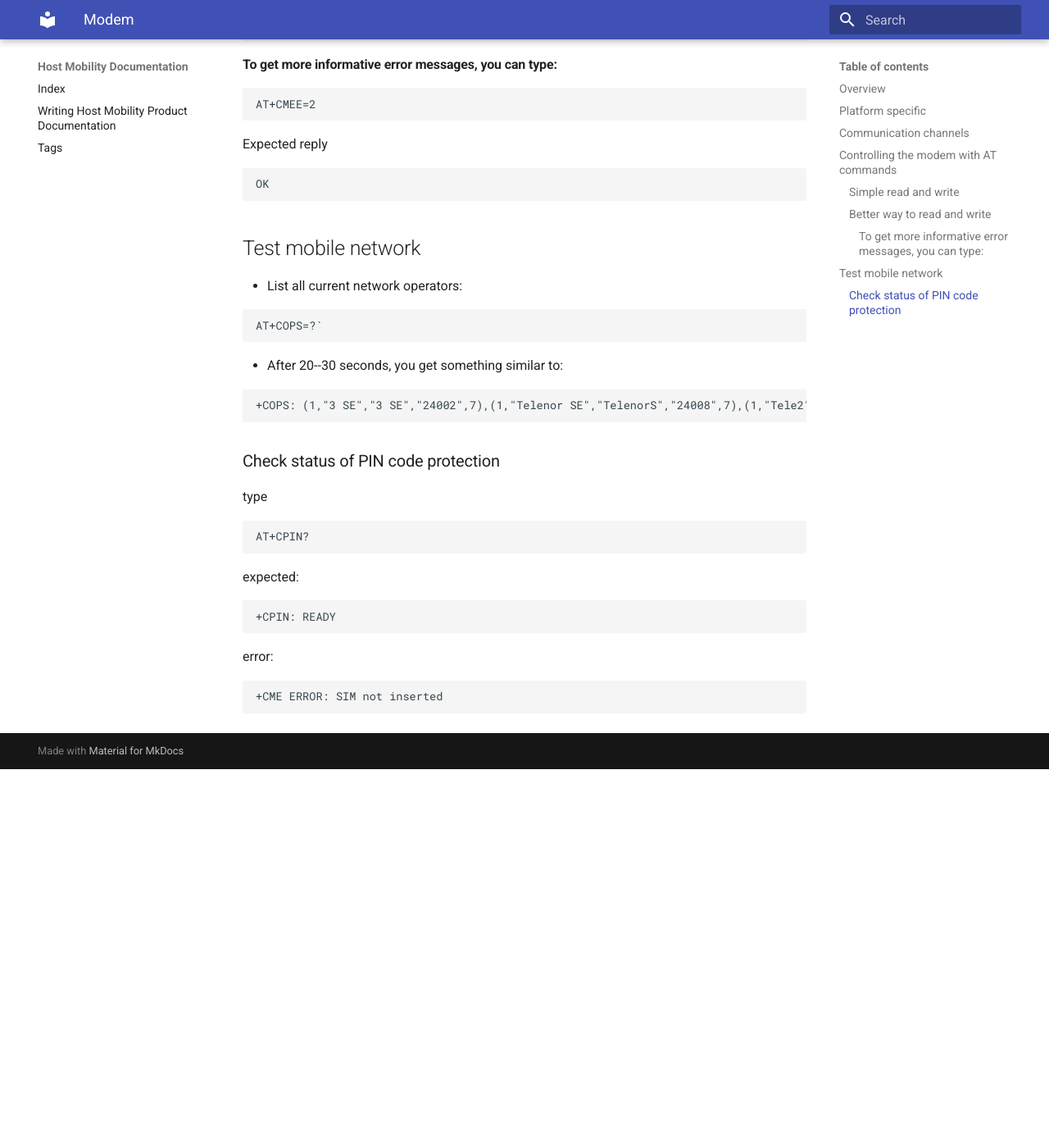
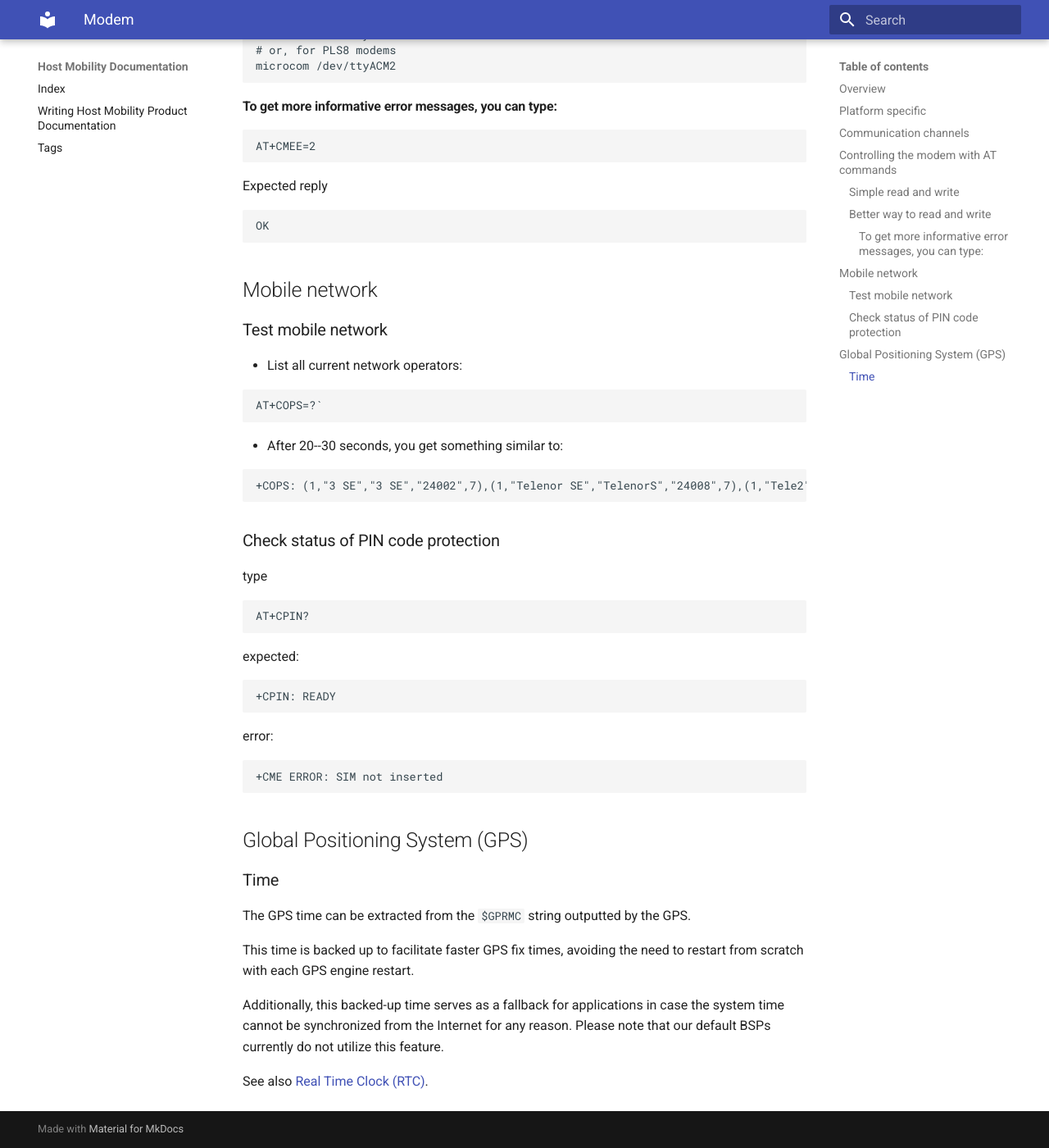
Before and after one commit to hostmobility/documentation, an MkDocs documentation site: the page built from docs/interfaces/modem/modem.md, in a window 1280 px wide and 1400 px high, scrolled down 1418 px. Shown: the whole window at 82% size. Built offline with MkDocs 1.6.1 and Material for MkDocs 9.7.7, drawn with Linux system fonts in a browser that asks for light colours; before the commit the page ends 2356 px from its top, so only the background shows below that; some of the changed text lies outside the part shown.

Commit message:
Modem: Add GPS time and update Overview
- Group Mobile network documentation under one heading
- Add Global Positioning System (GPS) with Time as sub-heading
- Explain that the modem typically includes both mobile and gps functionality

````diff
--- a/docs/interfaces/modem/modem.md
+++ b/docs/interfaces/modem/modem.md
@@ -12,7 +12,7 @@ tags:
 ---
 ## Overview
 
-The ways to communicate with the modems differ between products. This page shows what is common for all the modems provided in our products.
+The modems in Host Mobility's products typically provide support for both mobile (cellular) networks and Global Positioning System (GPS) functionality. Although communication methods with the modems may vary across our product range, this page highlights the shared common features among all the integrated modems in our products.
 
 ## Platform specific
 
@@ -68,7 +68,9 @@ Expected reply
 OK
 ```
 
-## Test mobile network
+## Mobile network
+
+### Test mobile network
 
 * List all current network operators:
 ```
@@ -95,3 +97,15 @@ error:
 ```bash
 +CME ERROR: SIM not inserted
 ```
+
+## Global Positioning System (GPS)
+
+### Time
+
+The GPS time can be extracted from the `$GPRMC` string outputted by the GPS.
+
+This time is backed up to facilitate faster GPS fix times, avoiding the need to restart from scratch with each GPS engine restart.
+
+Additionally, this backed-up time serves as a fallback for applications in case the system time cannot be synchronized from the Internet for any reason. Please note that our default BSPs currently do not utilize this feature.
+
+See also [Real Time Clock (RTC)](../rtc.md).
````
